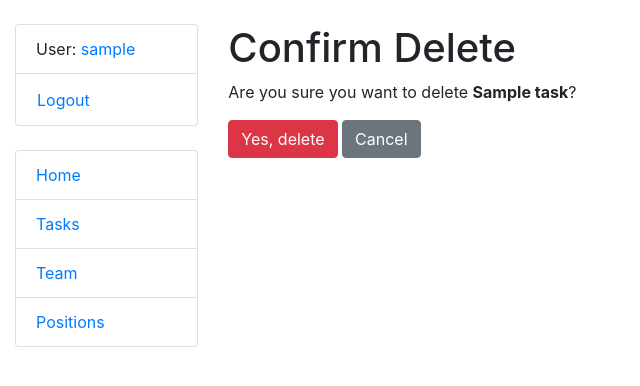
After one commit to frontbastard/it-company-task-manager, a Django app: page /tasks/1/delete/ in a window 1280 px wide. The commit adds this page. Shown: the top 386 px of the page, without its empty margins (0-640 px from the left). Run offline with Django 4.2, Linux system fonts and the light colour scheme; a user stored in the database is signed in; tables that the repository leaves empty hold one stand-in row (values such as "Sample post"); parts of the project's set-up code (start-up, migrations or seed data) failed here and were passed over.

Commit message:
Added task deletion functionality
Changes:
- Created `confirm_delete.html` template for displaying the delete confirmation form
- Added `TaskDeleteView` inheriting from `DeleteView` for deleting tasks
- Added URL path `/tasks/<int:pk>/delete/` for `TaskDeleteView`
- Updated `task_detail.html` template to display the "Delete" button with a link to `task-delete`

Reasons:
- Provide users with the ability to delete existing tasks
- Improve the functionality and usability of the application
- Ensure a complete task management cycle (create, update, delete)

Benefits:
- Increased productivity and efficiency when working with tasks
- Improved user experience and usability of the application
- Ensure full control over the task lifecycle

```diff
--- a/tasks/urls.py
+++ b/tasks/urls.py
@@ -7,6 +7,7 @@ from tasks.views.task_views import (
     TaskDetailView,
     TaskCreateView,
     TaskUpdateView,
+    TaskDeleteView,
 )
 from tasks.views.worker_views import WorkerListView, WorkerDetailView
 
@@ -18,6 +19,7 @@ urlpatterns = [
     path("tasks/<int:pk>/", TaskDetailView.as_view(), name="task-detail"),
     path("tasks/create/", TaskCreateView.as_view(), name="task-create"),
     path("tasks/<int:pk>/update/", TaskUpdateView.as_view(), name="task-update"),
+    path("tasks/<int:pk>/delete/", TaskDeleteView.as_view(), name="task-delete"),
     path("workers/", WorkerListView.as_view(), name="worker-list"),
     path("workers/<int:pk>/", WorkerDetailView.as_view(), name="worker-detail"),
     path("positions/", PositionListView.as_view(), name="position-list"),
--- a/tasks/views/task_views.py
+++ b/tasks/views/task_views.py
@@ -33,3 +33,9 @@ class TaskUpdateView(LoginRequiredMixin, generic.UpdateView):
     model = Task
     form_class = TaskForm
     success_url = reverse_lazy("tasks:task-list")
+
+
+class TaskDeleteView(LoginRequiredMixin, generic.DeleteView):
+    model = Task
+    template_name = "tasks/confirm_delete.html"
+    success_url = reverse_lazy("tasks:task-list")
--- /dev/null
+++ b/templates/tasks/confirm_delete.html
@@ -0,0 +1,11 @@
+{% extends "base.html" %}
+
+{% block content %}
+  <h1>Confirm Delete</h1>
+  <p>Are you sure you want to delete <strong>{{ object }}</strong>?</p>
+  <form method="post">
+    {% csrf_token %}
+    <input type="submit" value="Yes, delete" class="btn btn-danger">
+    <a href="{{ request.META.HTTP_REFERER }}" class="btn btn-secondary">Cancel</a>
+  </form>
+{% endblock %}
--- a/templates/tasks/task_detail.html
+++ b/templates/tasks/task_detail.html
@@ -11,6 +11,9 @@
     <div class="d-flex">
       <a href="{% url 'tasks:task-update' pk=task.pk %}" class="btn btn-secondary mr-3">
         Update
+      </a>
+      <a href="{% url 'tasks:task-delete' pk=task.pk %}" class="btn btn-danger mr-3">
+        Delete
       </a>
     </div>
   </div>
```
